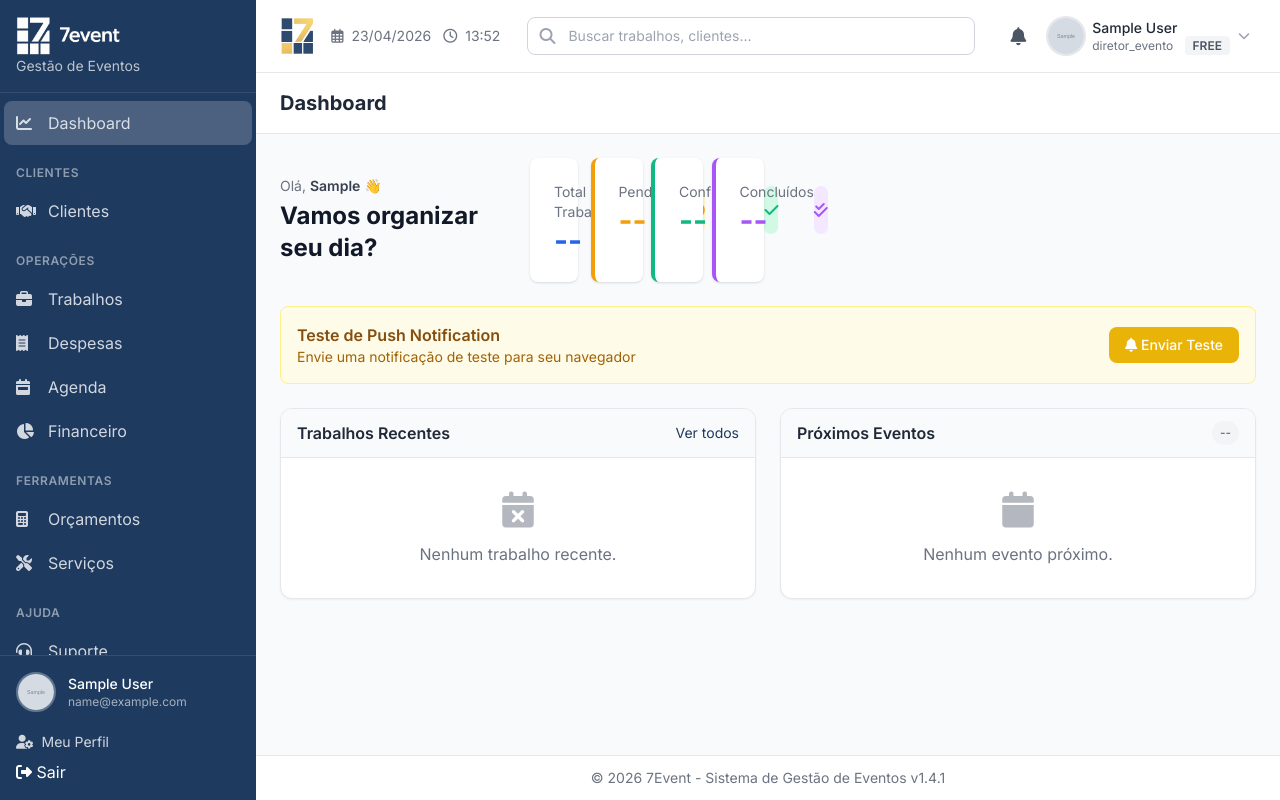
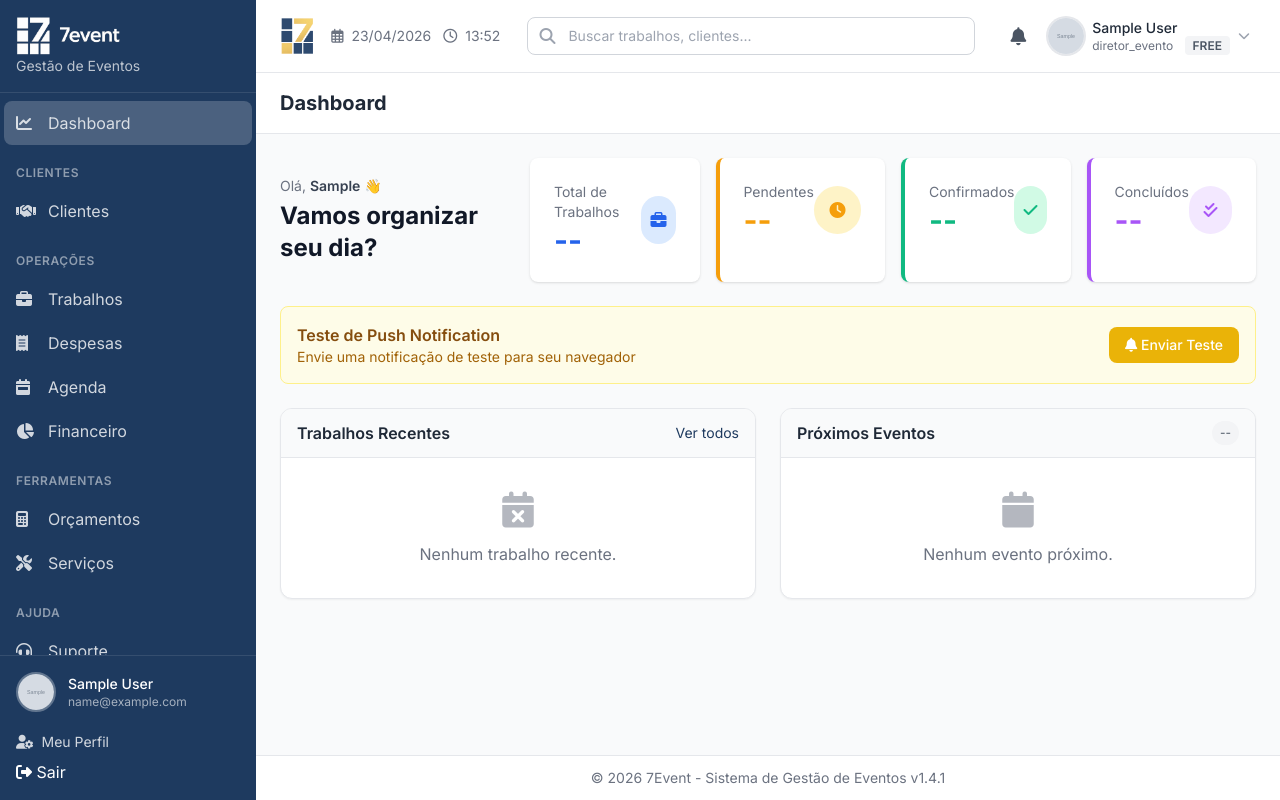
Before and after one commit to 7event24-alt/7event, a Django app: page /app/ in a window 1280 px wide. Run offline with Django 5.2, Linux system fonts and the light colour scheme; a user stored in the database is signed in; tables that the repository leaves empty hold one stand-in row (values such as "Sample post"); grey boxes marked "Sample" are stand-in pictures; data that the repository does not hold is empty; some libraries are stand-ins or nearby versions.

Commit message:
fix: KPI cards take 3/4 space on desktop

```diff
--- a/base/templates/components/welcome_banner.html
+++ b/base/templates/components/welcome_banner.html
@@ -22,9 +22,9 @@
         </div>
     </div>
 
-    <!-- KPI Cards -->
+    <!-- KPI Cards - 3/4 do espaço -->
     {% load currency_tags %}
-    <div class="grid grid-cols-2 lg:grid-cols-4 gap-4">
+    <div class="lg:col-span-3 grid grid-cols-2 lg:grid-cols-4 gap-4">
         <div class="bg-white rounded-lg shadow p-4 lg:p-6">
             <div class="flex items-center justify-between">
                 <div>
```
